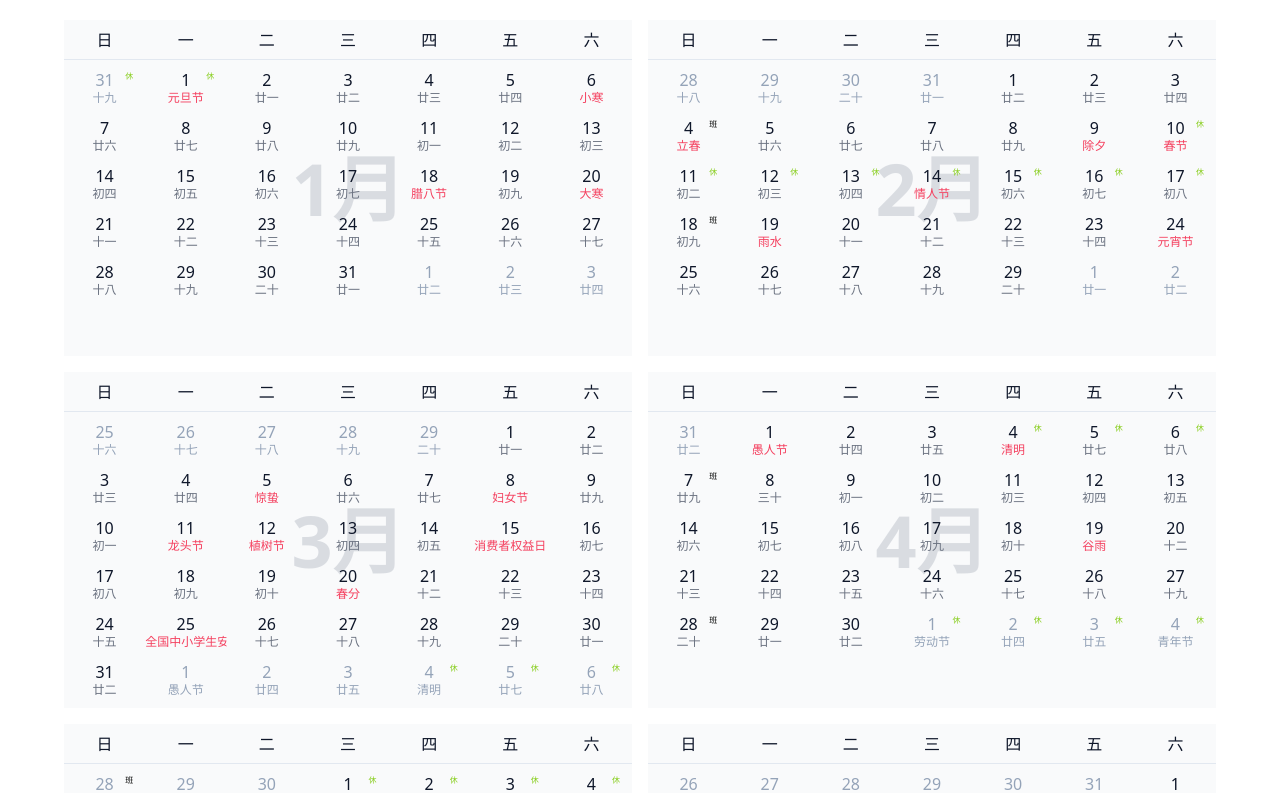
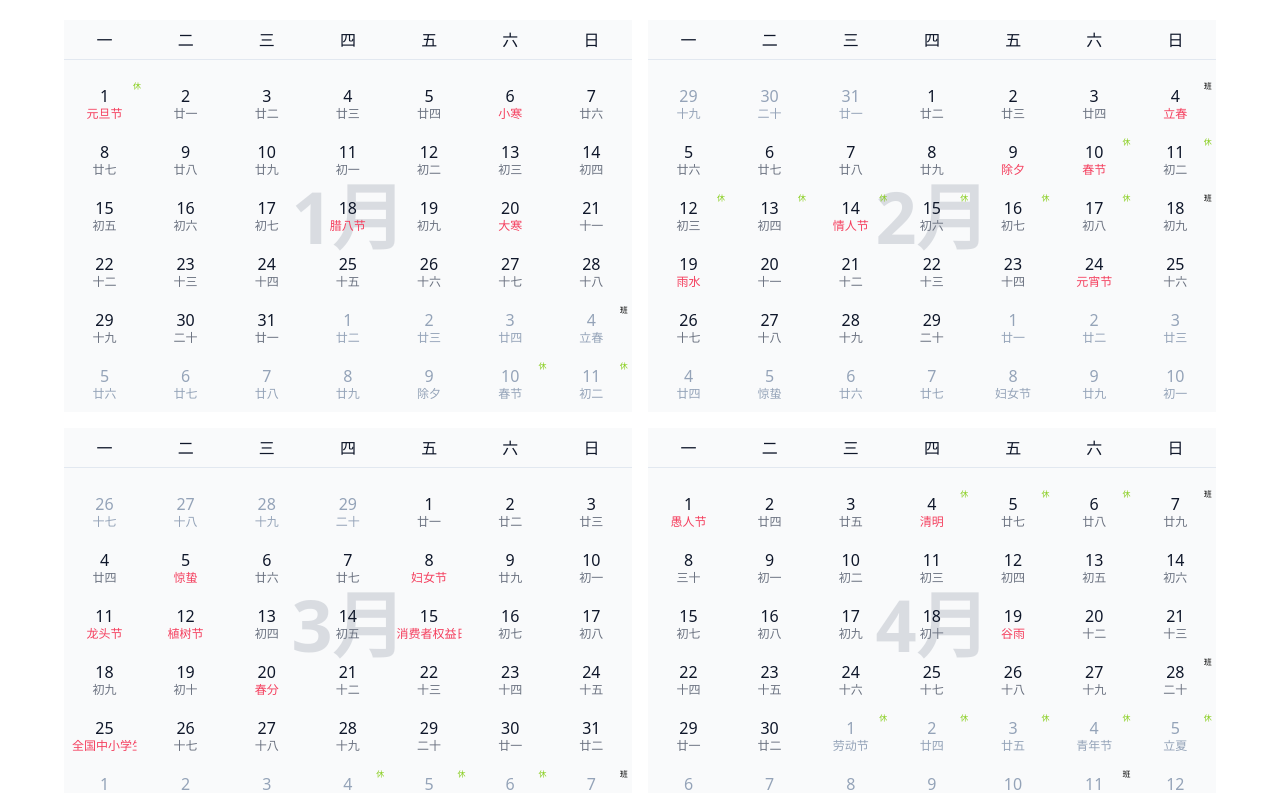
Before and after one commit to mianmalife/retemp, a React (Vite) app: page / in a window 1280 px wide. Shown: the top 793 px of the page. Built offline with nearby package versions, Linux system fonts and the light colour scheme.

Commit message:
style: 日期面板空区域补全

```diff
--- a/src/pages/calendar/components/monthItem.jsx
+++ b/src/pages/calendar/components/monthItem.jsx
@@ -2,7 +2,7 @@ import { Fragment } from "react";
 import clsx from "clsx"
 import dayjs from "dayjs";
 
-const weeks = ['日', '一', '二', '三', '四', '五', '六']
+const weeks = ['一', '二', '三', '四', '五', '六', '日']
 export function MonthItem({ months }) {
   function calcFestival(w) {
     const y = w.getYear()
@@ -30,14 +30,14 @@ export function MonthItem({ months }) {
         <h2 className="absolute left-[50%] top-[50%] translate-x-[-50%] translate-y-[-50%] text-7xl text-gray-300 text-opacity-80 font-bold z-[-1]">{index + 1}月</h2>
         {mon.map((week, idx) => <Fragment key={idx}>
           {week.map((w, isx) => <li key={isx}
-            className={clsx({ 'relative h-10 mb-2 rounded-lg': true, 'bg-blue-500': dayjs().format('YYYY-MM-DD') === w.toString() })}>
+            className={clsx({ 'relative w-[80%] h-10 m-2 rounded-lg': true, 'bg-blue-500': dayjs().format('YYYY-MM-DD') === w.toString() })}>
             <span className={clsx({ 'text-slate-900': w.getMonth() === index + 1, 'text-slate-400': w.getMonth() !== index + 1, 'font-bold': dayjs().format('YYYY-MM-DD') === w.toString(), 'text-white': dayjs().format('YYYY-MM-DD') === w.toString() })}>{w.getDay()}</span>
             <i className={clsx({ 'w-[100%] text-clip overflow-hidden whitespace-nowrap absolute bottom-0.5 left-[50%] translate-x-[-50%] text-xs not-italic': true }
               , { 'text-slate-400': w.getMonth() !== index + 1 }, { 'text-gray-500': w.getMonth() === index + 1 }, { 'text-rose-500': calcFestival(w).festival },
               { 'font-bold': dayjs().format('YYYY-MM-DD') === w.toString(), 'text-white': dayjs().format('YYYY-MM-DD') === w.toString() })}>
               {calcFestival(w).festival || calcFestival(w).dayinchinese}
             </i>
-            <i className={clsx({ 'not-italic absolute top-0.5 sm:right-0 md:right-1 lg:right-2 xl:right-3 2xl:right-3 text-[0.5em]': true }, { 'text-lime-500': isWork(w) === false })}>
+            <i className={clsx({ 'not-italic absolute top-[-4px] right-[-4px] text-[0.5em] rounded-lg': true }, { 'text-lime-500': isWork(w) === false })}>
               {isWork(w) === false ? '休' : isWork(w) === true ? '班' : ''}
             </i>
           </li>)}
--- a/src/pages/calendar/index.jsx
+++ b/src/pages/calendar/index.jsx
@@ -9,10 +9,16 @@ export default function Calendar() {
     const months = d.getMonths();
     let monthList = []
     for (let i = 0; i < months.length; i++) {
-      const weeks = months[i].getWeeks()
+      const weeks = months[i].getWeeks(1)
       monthList[i] = []
+      const len = weeks.length
       for (let j = 0; j < weeks.length; j++) {
-        monthList[i].push(weeks[j].getDays())
+        if (len === 5 && j === len - 1) {
+          monthList[i].push(weeks[j].getDays())
+          monthList[i].push(weeks[j].next(1).getDays())
+        } else {
+          monthList[i].push(weeks[j].getDays())
+        }
       }
     }
     setMonths(monthList)
```
